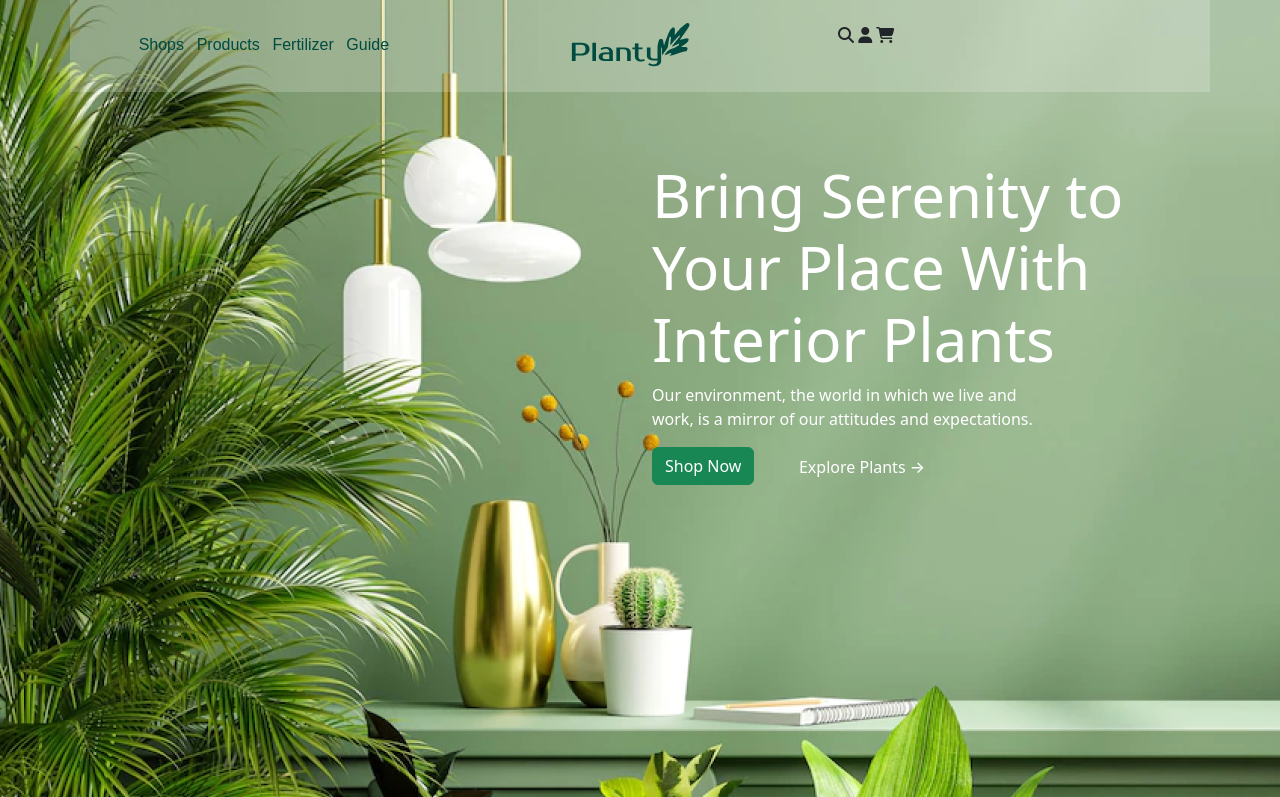
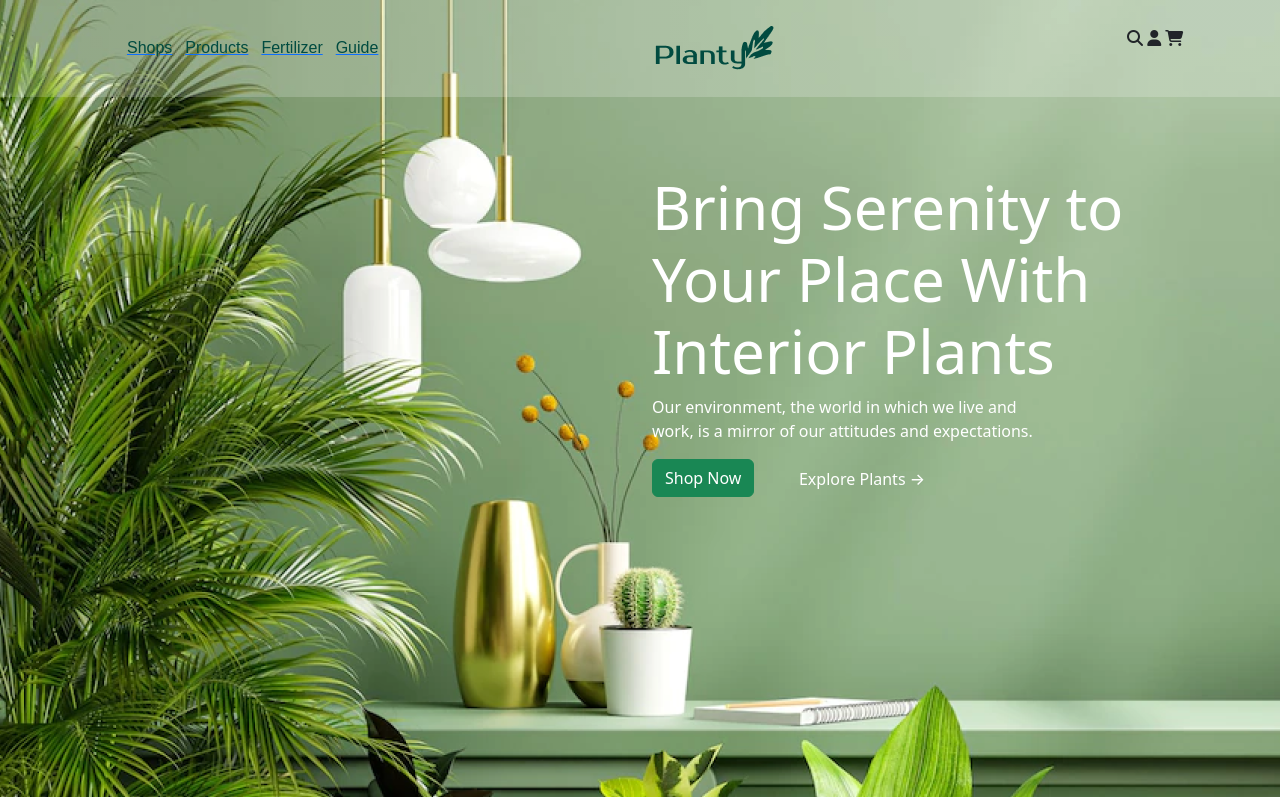
Before and after one commit to Prince-design-018/Bootstrap-project-2, a plain HTML site: page index.html in a window 1280 px wide. Shown: the top 797 px of the page. Drawn offline with nearby package versions, Linux system fonts and the light colour scheme.

Commit message:
Update index.html

```diff
--- a/index.html
+++ b/index.html
@@ -10,28 +10,24 @@
 </head>
 <body>
     <header class="mainarea">
-        <div class="container">
-            <div class="row">
         <div class="toparea">
             <div class="container">
                 <div class="row">
-                            <div class="col-md-4 sg-4 col-12">
+                    <div class="col-md-4 col-12">
                         <ul>
-                                    <li><font color="#014B40">Shops</font></li>
-                                    <li><font color="#014B40">Products</font></li>
-                                    <li><font color="#014B40">Fertilizer</font></li>
-                                    <li><font color="#014B40">Guide</font></li>
+                            <li><a href="#"><font color="#014B40">Shops</font></a></li>
+                            <li><a href="#"><font color="#014B40">Products</font></a></li>
+                            <li><a href="#"><font color="#014B40">Fertilizer</font></a></li>
+                            <li><a href="#"><font color="#014B40">Guide</font></a></li>
                         </ul>
                     </div>
-                            <div class="col-md-4 col-12">
+                    <div class="col-md-7 col-12">
                         <img src="planty.png" alt="">
                     </div>
-                            <div class="col-md-4 col-12">
+                    <div class="col-md-1 col-12">
                         <i class="fa-solid fa-magnifying-glass"></i>
                         <i class="fa-solid fa-user"></i>
                         <i class="fa-solid fa-cart-shopping"></i>
-                            </div>
-                        </div>
                     </div>
                 </div>
             </div>
@@ -72,7 +68,7 @@
                         <div class="container-fluid">
                           <form class="d-flex" role="search" width="100%">
                             <input class="form-control me-2" type="search" placeholder="Search" aria-label="Search">
-                            <button class="btn btn-outline-success" type="submit">Search</button>
+                            <button class="btn btn-outline-success" type="submit"><i class="fa-solid fa-magnifying-glass"></i></button>
                           </form>
                         </div>
                       </nav>
@@ -128,7 +124,7 @@
                         <div class="container-fluid">
                           <form class="d-flex" role="search">
                             <input class="form-control me-2" type="search" placeholder="Search" aria-label="Search">
-                            <button class="btn btn-outline-success" type="submit">Search</button>
+                            <button class="btn btn-outline-success" type="submit"><font color="white">Search</font></button>
                           </form>
                         </div>
                       </nav>
@@ -160,7 +156,7 @@
             <div class="row">
                 <div class="lastarea">
                     <div class="row">
-                     <div class="col-md-10 col-12">©2022 Planty. All Rights Reserved</div>
+                     <div class="col-md-10 col-12"><h6>©2022 Planty. All Rights Reserved</h6></div>
                     <div class="col-md-2 col-12">
                         <span><a href="#"><i class="fa fa-facebook"></i></a></span>
                         <span><a href="#"><i class="fa fa-twitter"></i></a></span>
```
Lines whose indentation alone changed are shown as unchanged.
